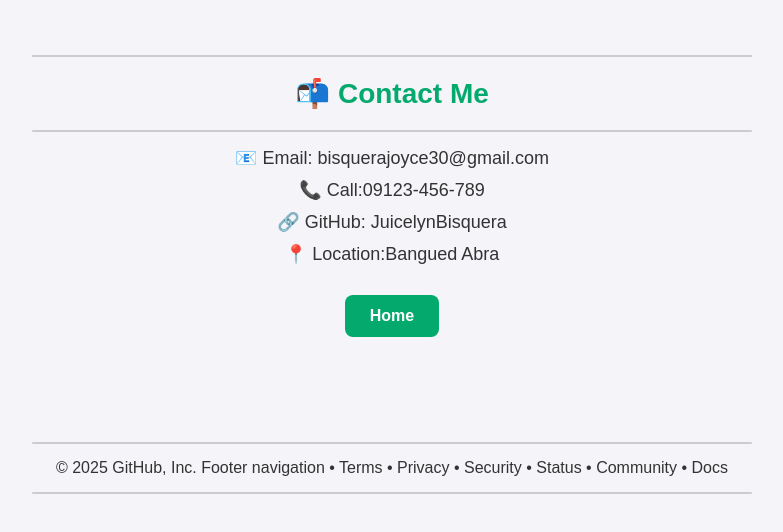
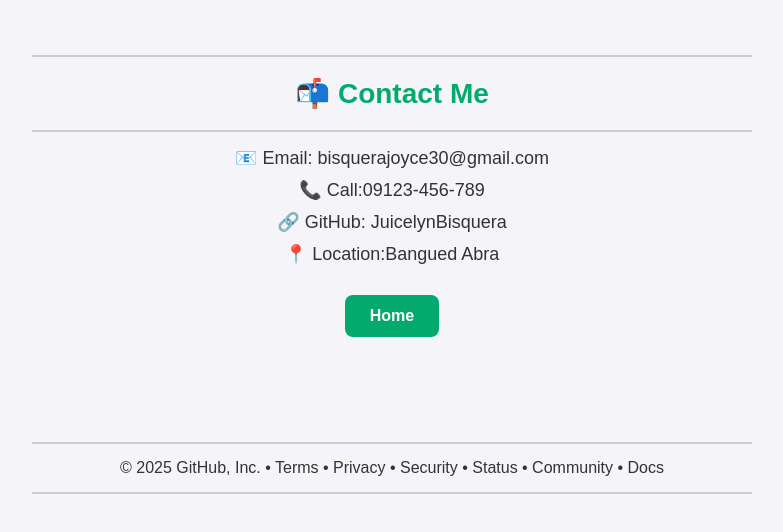
Before and after one commit to juicelyn10/juicelyn10.github.io, a plain HTML site: page contact.html in a window 1280 px wide. Shown: the whole page, without its empty margins (248-1031 px from the left). Drawn offline with Linux system fonts and the light colour scheme.

Commit message:
Update contact.html

```diff
--- a/contact.html
+++ b/contact.html
@@ -89,7 +89,7 @@ p{
     <hr>
     <footer>
       © 2025 GitHub, Inc.
-Footer navigation
+
 •	Terms
 •	Privacy
 •	Security
```
